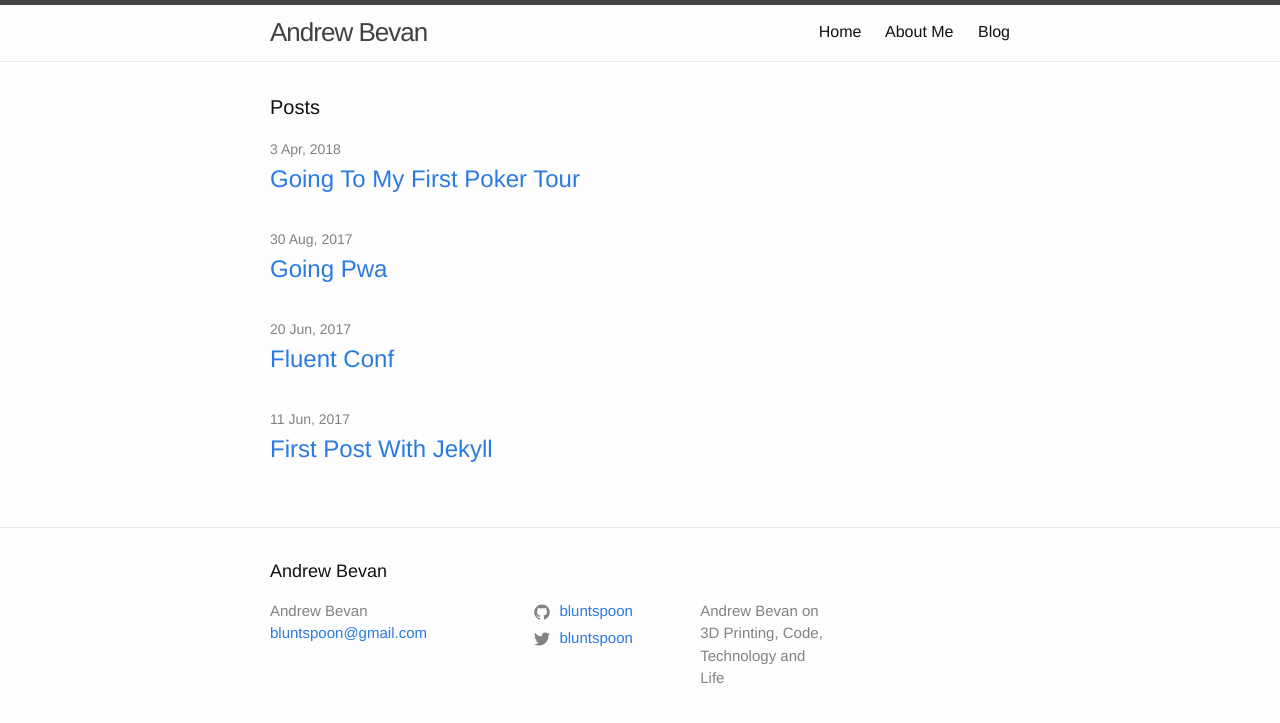
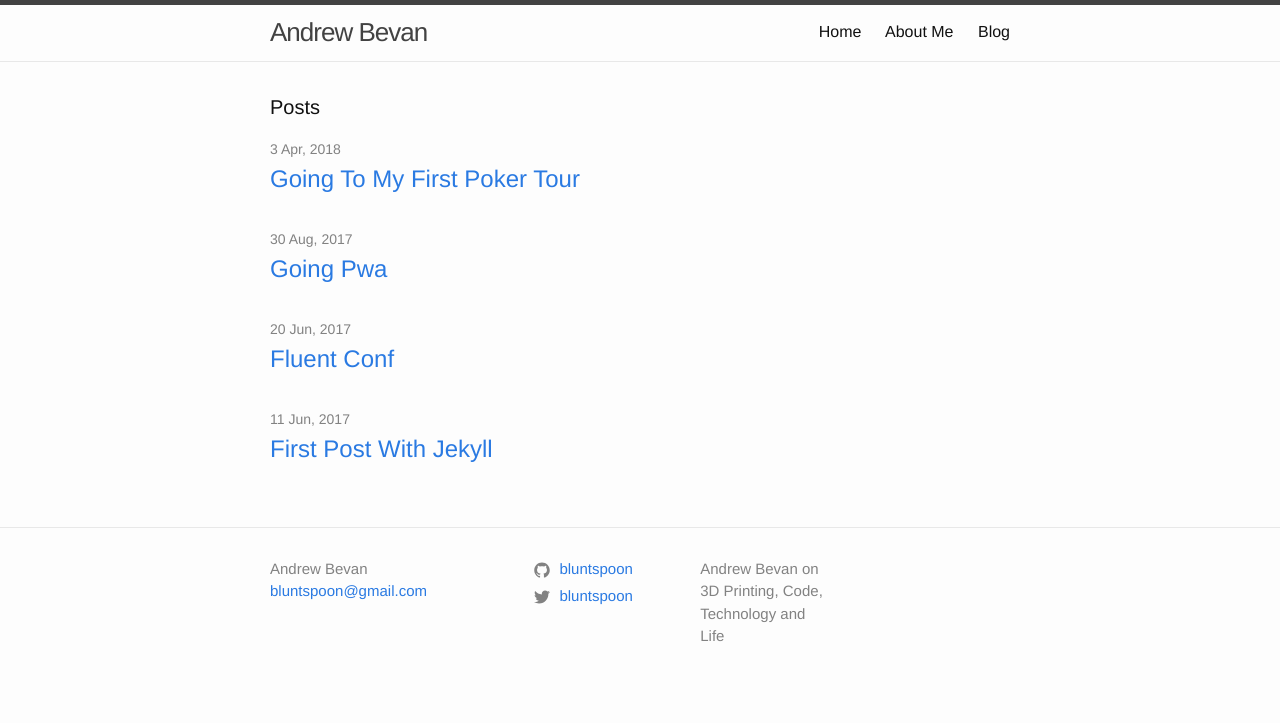
Before and after one commit to bluntspoon/bluntspoon.github.io, a Jekyll site: the page built from blog.md, in a window 1280 px wide. Shown: the top 723 px of the page. Built offline with Jekyll 4.4.1, drawn with Linux system fonts in a browser that asks for light colours; a script that is not in the unit is left out.

Commit message:
Update footer.html

```diff
--- a/_includes/footer.html
+++ b/_includes/footer.html
@@ -2,12 +2,12 @@
 
   <div class="wrapper">
 
-    <h2 class="footer-heading">{{ site.title | escape }}</h2>
+<!--     <h2 class="footer-heading">{{ site.title | escape }}</h2> -->
 
     <div class="footer-col-wrapper">
       <div class="footer-col footer-col-1">
         <ul class="contact-list">
-          <li>
+            <li>
             {% if site.author %}
               {{ site.author | escape }}
             {% else %}
@@ -33,6 +33,12 @@
             {% include icon-twitter.html username=site.twitter_username %}
           </li>
           {% endif %}
+
+          {% if site.linkedin_username %}
+          <li>
+            {% include icon-linkedin.html username=site.linkedin_username %}
+          </li>
+          {% endif %}
         </ul>
       </div>
       <div class="footer-col footer-col-3">
```
